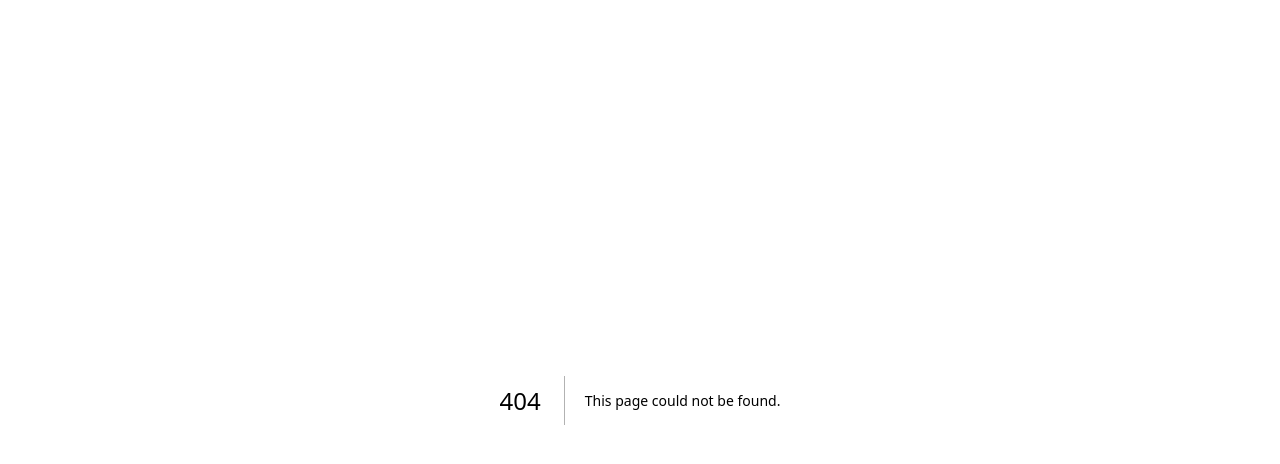
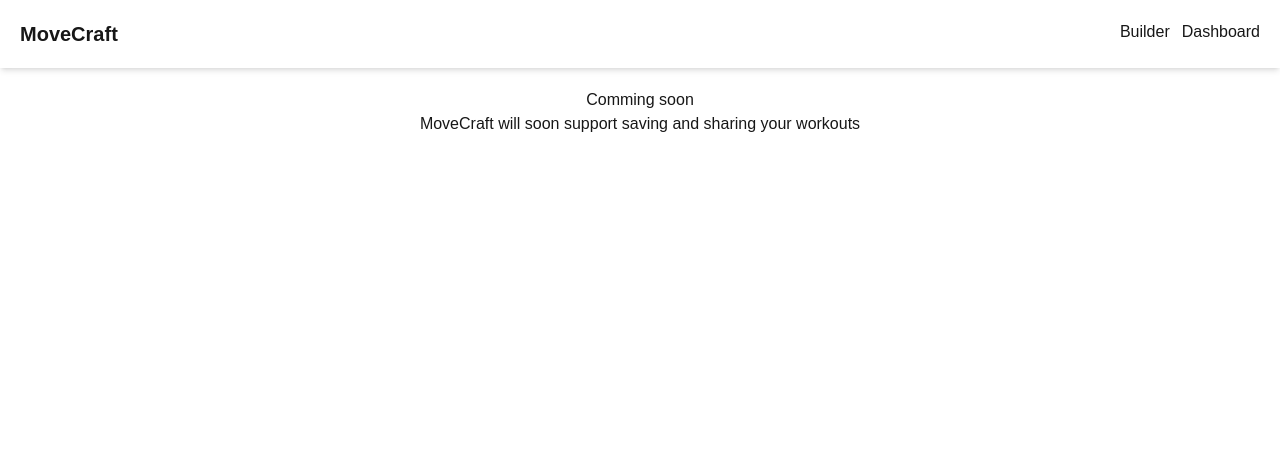
Before and after one commit to Oscar-Mont/movecraft, a Next.js app in the folder movecraft-app/: page /dashboard in a window 1280 px wide. Before the commit this address had no page. Shown: the top 464 px of the page. Built offline with nearby package versions, Linux system fonts and the light colour scheme.

Commit message:
create Header component and add to layout

```diff
--- /dev/null
+++ b/movecraft-app/app/dashboard/page.tsx
@@ -0,0 +1,10 @@
+
+export default function DashboardPage() {
+    return (
+        <div className="flex flex-col justify-center items-center m-5">
+            <h1>Comming soon</h1>
+            <p>MoveCraft will soon support saving and sharing your workouts</p>
+        </div>
+    )
+
+}
--- a/movecraft-app/app/layout.tsx
+++ b/movecraft-app/app/layout.tsx
@@ -1,6 +1,7 @@
 import type { Metadata } from "next";
 import { Geist, Geist_Mono } from "next/font/google";
 import "./globals.css";
+import Header from "@/components/Header";
 
 const geistSans = Geist({
   variable: "--font-geist-sans",
@@ -23,7 +24,10 @@ export default function RootLayout({ children }: LayoutProps<"/">) {
       lang="en"
       className={`${geistSans.variable} ${geistMono.variable} h-full antialiased`}
     >
-      <body className="min-h-full flex flex-col">{children}</body>
+      <body className="min-h-full flex flex-col">
+        <Header></Header>
+        {children}
+      </body>
     </html>
   );
 }
--- /dev/null
+++ b/movecraft-app/components/Header.tsx
@@ -0,0 +1,16 @@
+import DashboardPage from "@/app/dashboard/page";
+import Link from "next/link";
+
+export default function Header() {
+    return (
+        <div className="flex justify-between shadow-md p-5">
+            <Link href="/" className="text-xl font-semibold">MoveCraft</Link>
+            <div className="flex gap-3">
+                <Link href="/workout-builder">Builder</Link>
+                <Link href="/dashboard">Dashboard</Link>
+
+            </div>
+
+        </div >
+    )
+}
```
